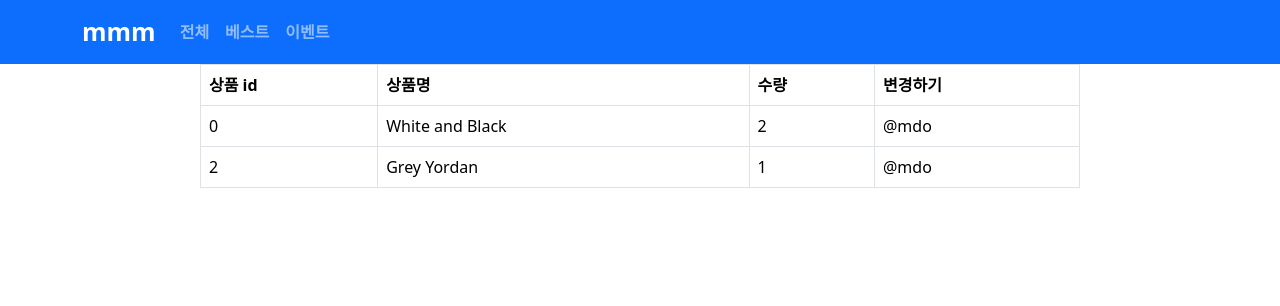
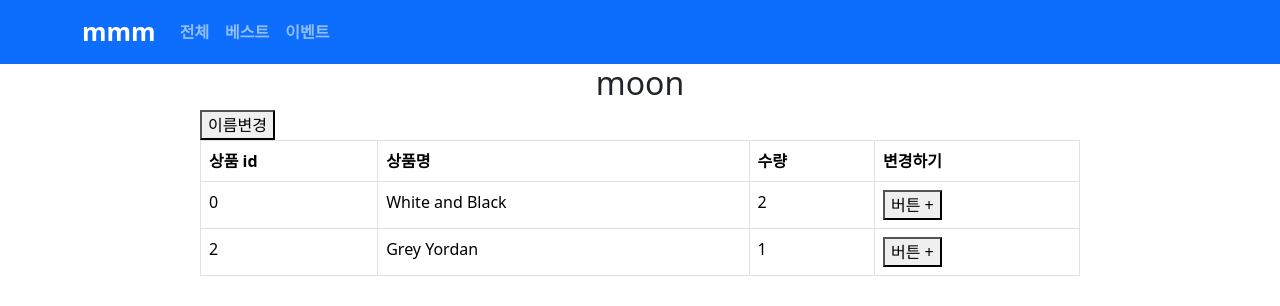
Before and after one commit to mlulucky/ReactStudy_Shop, a React (Create React App) app: page /cart in a window 1280 px wide. Shown: the top 306 px of the page. Built offline with nearby package versions, Linux system fonts and the light colour scheme; no server answers.

Commit message:
Redux state 변경연습

```diff
--- a/src/routes/Cart.js
+++ b/src/routes/Cart.js
@@ -1,15 +1,19 @@
 import { Table } from 'react-bootstrap'
-import { useSelector } from 'react-redux'
+import { useSelector, useDispatch } from 'react-redux'
+import { changeName, changeCount } from '../store';
 
 
 export default function Cart() {
   // Redux 에 있는 state 를 가져오는 함수
-  let commonState = useSelector((state) => { return state })
+  let commonState = useSelector((state) => { return state });
   console.log(commonState);
   console.log("작명2", commonState.작명2);
+  let dispatch = useDispatch(); // useDispatch() : 리덕스 store.js 로 요청을 보내주는 함수
 
   return (
     <div className='cont'>
+      <h2>{commonState.작명}</h2>
+      <button onClick={()=>{ dispatch(changeName()) }}>이름변경</button>
       <Table bordered>
         <thead>
           <tr>
@@ -22,8 +26,9 @@ export default function Cart() {
         <tbody>
           {
             commonState.cart.map((a, i) =>
+
               // { return   }  -> 중괄호 return 생략 가능
-              <Content key={i} 카트={commonState} 인덱스={i} />
+              <Content key={i} 카트={commonState} 인덱스={i}/>
 
             )
           }
@@ -34,13 +39,15 @@ export default function Cart() {
   )
 }
 
-function Content({ 카트, 인덱스 }) {
+function Content({ 카트, 인덱스}) {
+  let dispatch = useDispatch(); // useDispatch() : 리덕스 store.js 로 요청을 보내주는 함수
   return (
     <tr>
       <td>{카트.cart[인덱스].id}</td>
       <td>{카트.cart[인덱스].name}</td>
       <td>{카트.cart[인덱스].count}</td>
-      <td>@mdo</td>
+      <td><button onClick={()=>{ dispatch(changeCount()) }}>버튼 + </button></td>
     </tr>
   )
+  // dispatch(state변경함수())
 }
--- a/src/store.js
+++ b/src/store.js
@@ -5,8 +5,22 @@ import { createSlice, configureStore } from "@reduxjs/toolkit";
 // state 를 만들어주는 함수
 let firstState = createSlice({ // useState 와 비슷한 기능
     name : "myName",
-    initialState : "moon"
+    initialState : "moon",
+    reducers : {
+        changeName(state) { // state : 기존 state(initialState)
+            if(state.includes("eunjeong")) {
+                return state = "moon"
+            }
+            return (
+                'eunjeong ' + state // state 변경
+            )
+        }
+    }
 })
+
+// slice이름.actions
+export let { changeName } = firstState.actions; // 자료형을 변수로 빼는 문법 // state 변경함수를 변수에 저장하기
+
 
 let secondState = createSlice({
     name : "arr",
@@ -18,8 +32,21 @@ let cart = createSlice({
     initialState : [
         {id : 0, name : 'White and Black', count : 2},
         {id : 2, name : 'Grey Yordan', count : 1}
-    ]
+    ],
+    reducers : {
+        changeCount(state) {
+            // let newState = [...state]
+            let newState = state.map((a,i)=>{
+                state[i].count++;
+                // state[i].count = state[i].count + 1;
+
+            })
+            return newState;
+        }
+    }
 })
+
+export let {changeCount} = cart.actions;
 
 // state 를 등록하는 함수
 export default configureStore({
```
